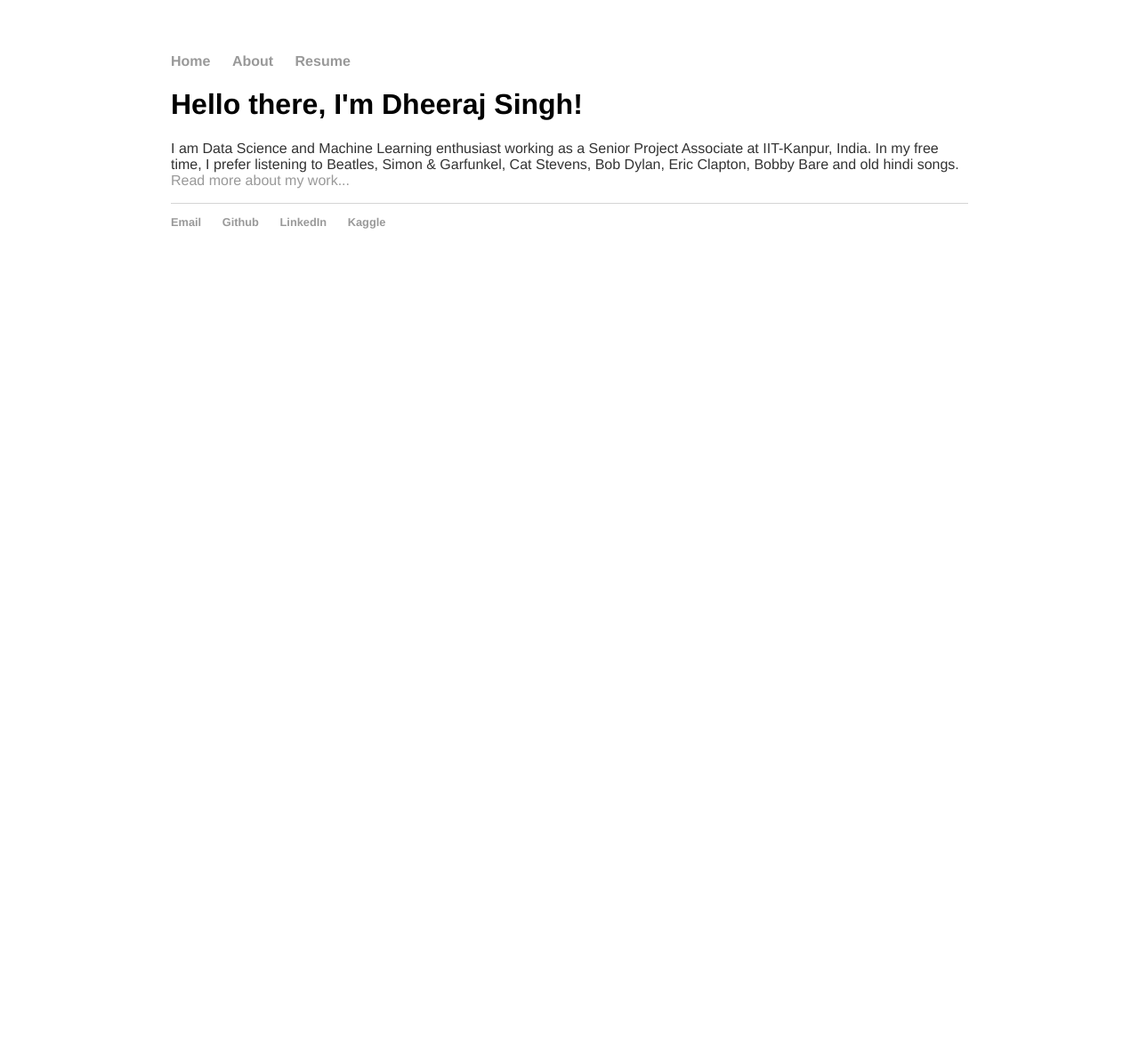
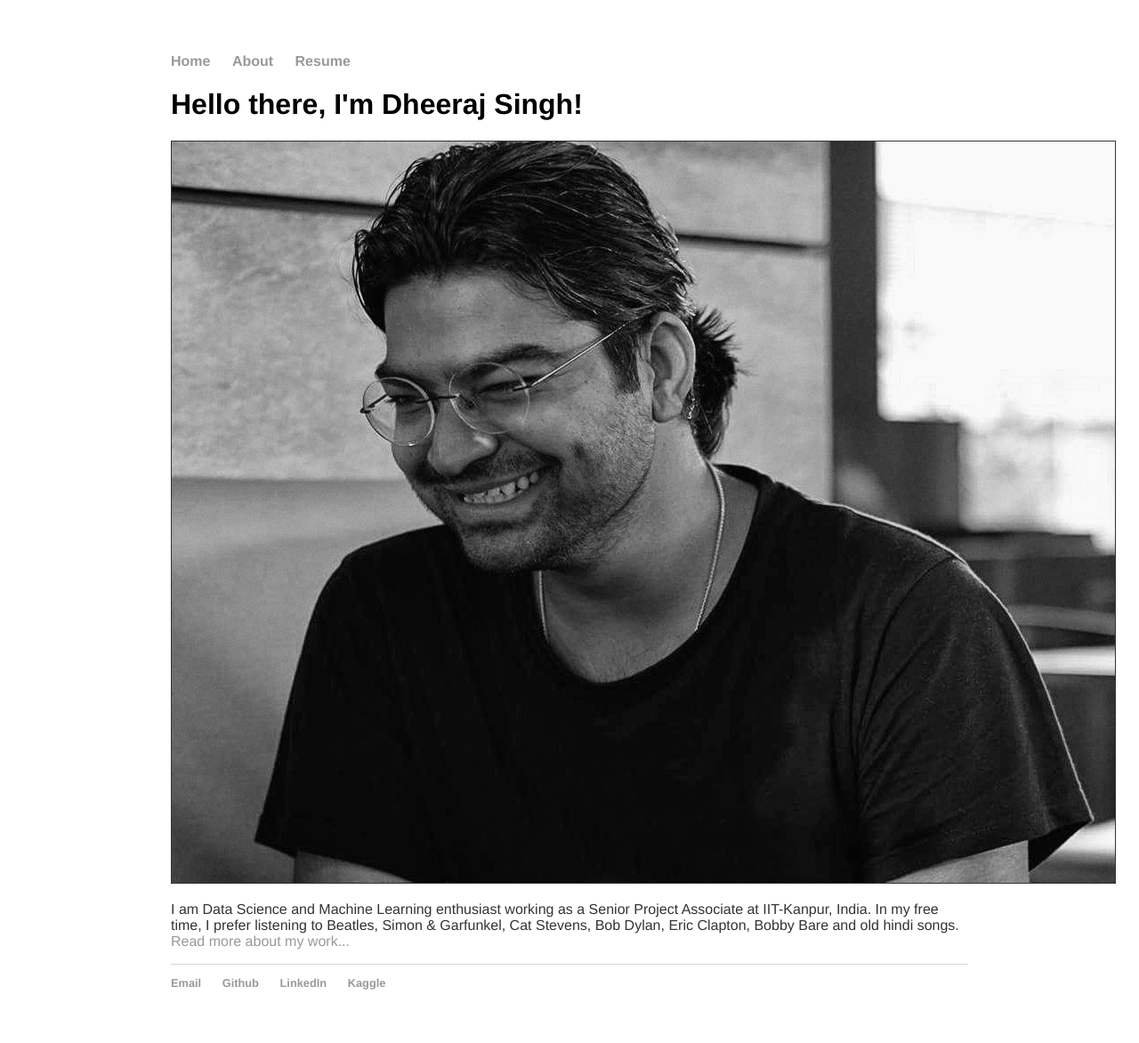
Before and after one commit to Dheeraj2444/Dheeraj2444.github.io, a Jekyll site: the page built from index.html, in a window 1280 px wide. Shown: the whole page at 89% size. Built offline with Jekyll 4.4.1, drawn with Linux system fonts in a browser that asks for light colours; before the commit the page ends 900 px from its top, so only the background shows below that.

Commit message:
Update index.html

```diff
--- a/index.html
+++ b/index.html
@@ -4,7 +4,7 @@ title: Dheeraj Singh
 ---
 <div id="content">
 	<h1>Hello there, I'm Dheeraj Singh!</h1>
-	<!--<p><img src="./images/14273332_10205646513400738_645072988_o.jpg" alt="Profile Image"  border="1px" width="100" height="100"/>-->
-	<p>I am Data Science and Machine Learning enthusiast working as a Senior Project Associate at IIT-Kanpur, India. In my free time,
+	<p><img src="./images/14285458_10155221726719447_418847294_o.jpg" alt="Profile Image"  border="1px"/>
+	I am Data Science and Machine Learning enthusiast working as a Senior Project Associate at IIT-Kanpur, India. In my free time,
 	I prefer listening to Beatles, Simon & Garfunkel, Cat Stevens, Bob Dylan, Eric Clapton, Bobby Bare and old hindi songs. <a href="/about">Read more about my work...</a></p>
 </div>
```
